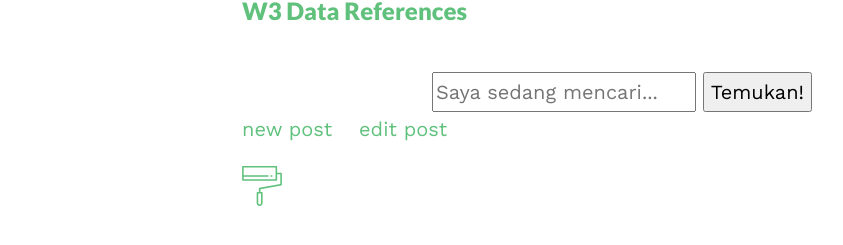
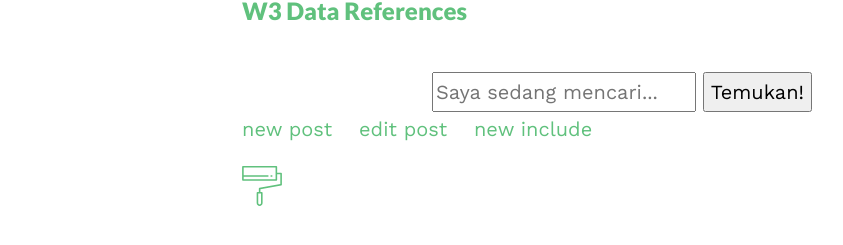
Before and after one commit to mzaini30/w3, a Jekyll site: the page built from index.html, in a window 1280 px wide. Shown: the part 624-869 px from the top of the page, without its empty margins (18-861 px from the left). Built offline with Jekyll 4.4.1, drawn with Linux system fonts in a browser that asks for light colours.

Commit message:
Update default.html

```diff
--- a/_layouts/default.html
+++ b/_layouts/default.html
@@ -42,6 +42,7 @@
     -->
         <a href="https://github.com/mzaini30/w3/new/gh-pages/_posts">new post</a>
         <a href="https://github.com/mzaini30/w3/edit/gh-pages/{{ page.path }}">edit post</a>
+        <a href="https://github.com/mzaini30/w3/new/gh-pages/_includes">new include</a>
     </div>
     <div class="theme" onclick="theme()" style="    background-image: url({{site.baseurl}}/images/theme.svg)"></div>
 </footer>
```
